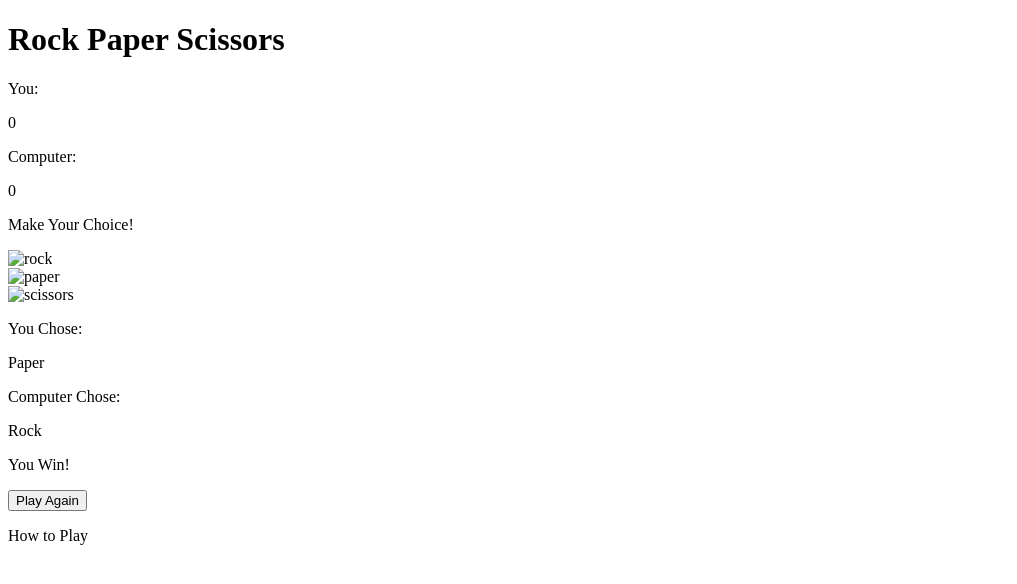
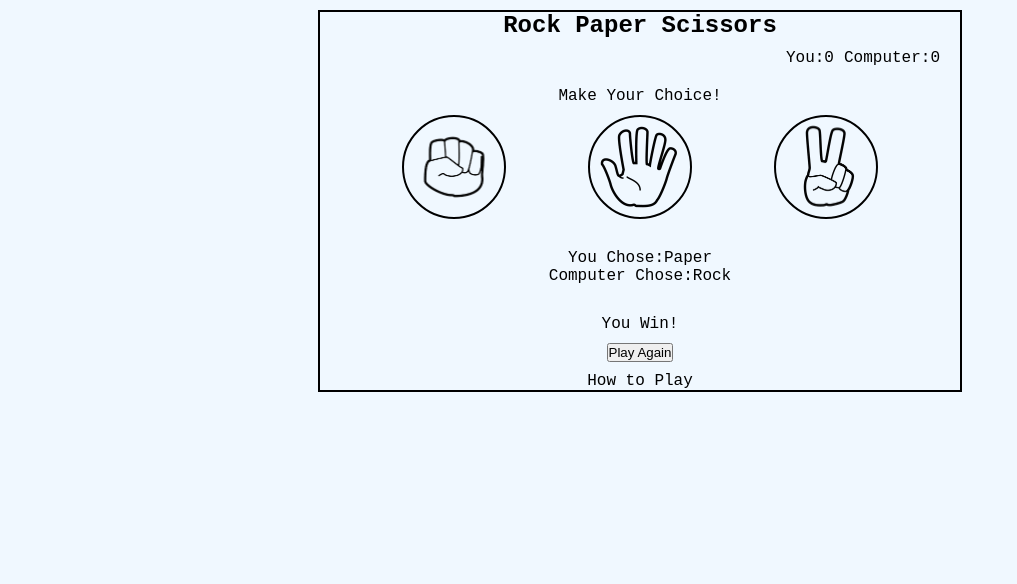
Before and after one commit to krishdahal/Rock-Paper-Scissors, a plain HTML site: page index.html in a window 1280 px wide. Shown: the whole page, without its empty margins (0-1017 px from the left). Drawn offline with Linux system fonts and the light colour scheme.

Commit message:
Add basic CSS styling

```diff
--- a/index.html
+++ b/index.html
@@ -4,13 +4,14 @@
     <meta charset="UTF-8" />
     <meta name="viewport" content="width=device-width, initial-scale=1.0" />
     <title>Rock Paper Scissors</title>
+    <link rel="stylesheet" href="style.css" />
   </head>
   <body>
-    <header>
-      <h1 id="game-title">Rock Paper Scissors</h1>
-    </header>
     <main class="game-container">
-      <div class="game-score">
+      <section class="game-title">
+        <h1 id="game-title">Rock Paper Scissors</h1>
+      </section>
+      <section class="game-score">
         <div class="user-score">
           <p>You:</p>
           <p id="user-score">0</p>
@@ -20,20 +21,20 @@
           <p>Computer:</p>
           <p id="comp-score">0</p>
         </div>
-      </div>
+      </section>
 
-      <div class="game-choice">
+      <section class="game-choice">
         <p id="choice-title">Make Your Choice!</p>
 
         <div class="user-choice">
-          <div class="choice" id="rock">
-            <img src="" alt="rock" />
+          <div class="circle choice" id="rock">
+            <img src="images/rock.png" alt="rock" />
           </div>
-          <div class="choice" id="paper">
-            <img src="" alt="paper" />
+          <div class="choice circle" id="paper">
+            <img src="images/paper.png" alt="paper" />
           </div>
-          <div class="choice" id="scissors">
-            <img src="" alt="scissors" />
+          <div class="choice circle" id="scissors">
+            <img src="images/scissors.png" alt="scissors" />
           </div>
         </div>
 
@@ -48,15 +49,16 @@
             <div id="bot-choice">Rock</div>
           </div>
         </div>
-      </div>
-      <div class="game-result">
+      </section>
+      <section class="game-result">
         <p id="game-result">You Win!</p>
-      </div>
+      </section>
+
+      <section class="game-guide">
+        <button class="play-again">Play Again</button>
+        <p class="guide">How to Play</p>
+      </section>
     </main>
-    <footer>
-      <button class="play-again">Play Again</button>
-      <p class="guide">How to Play</p>
-    </footer>
     <script src="app.js"></script>
   </body>
 </html>
--- a/style.css
+++ b/style.css
@@ -0,0 +1,98 @@
+* {
+  padding: 0;
+  margin: 0;
+  /* box-sizing: border-box; */
+}
+
+body {
+  font-family: "Courier New", Courier, monospace;
+  background-color: aliceblue;
+  /* color: ; */
+}
+
+.game-container {
+  width: 50%;
+  border: 2px solid black;
+  margin: 10px auto 0 auto;
+}
+
+.game-title {
+  display: flex;
+  justify-content: center;
+  align-items: center;
+}
+
+.game-score {
+  display: flex;
+  justify-content: flex-end;
+  padding: 10px;
+}
+
+.user-score {
+  display: flex;
+  padding: 0 10px 0 0;
+}
+
+.comp-score {
+  display: flex;
+  padding: 0 10px 0 0;
+}
+
+#choice-title {
+  display: flex;
+  justify-content: center;
+  align-items: center;
+  padding: 10px;
+}
+.user-choice {
+  display: flex;
+  justify-content: space-evenly;
+  align-items: center;
+}
+
+.circle {
+  display: flex;
+  justify-content: center;
+  align-items: center;
+  width: 100px;
+  height: 100px;
+  border-radius: 50%;
+  border: 2px solid black;
+}
+
+.choice img {
+  transform: scale(0.5);
+}
+
+.player-choice {
+  display: flex;
+  justify-content: center;
+  align-items: center;
+  padding-top: 30px;
+}
+
+.bot-choice {
+  display: flex;
+  justify-content: center;
+  align-items: center;
+}
+
+.game-result {
+  display: flex;
+  justify-content: center;
+  align-items: center;
+  padding-top: 30px;
+}
+
+.play-again {
+  display: flex;
+  justify-content: center;
+  align-items: center;
+  margin: 10px auto;
+}
+
+.guide {
+  display: flex;
+  justify-content: center;
+  align-items: center;
+}
```
Also changed, not shown: images/paper.png (added), images/rock.png (added), images/scissors.png (added).
